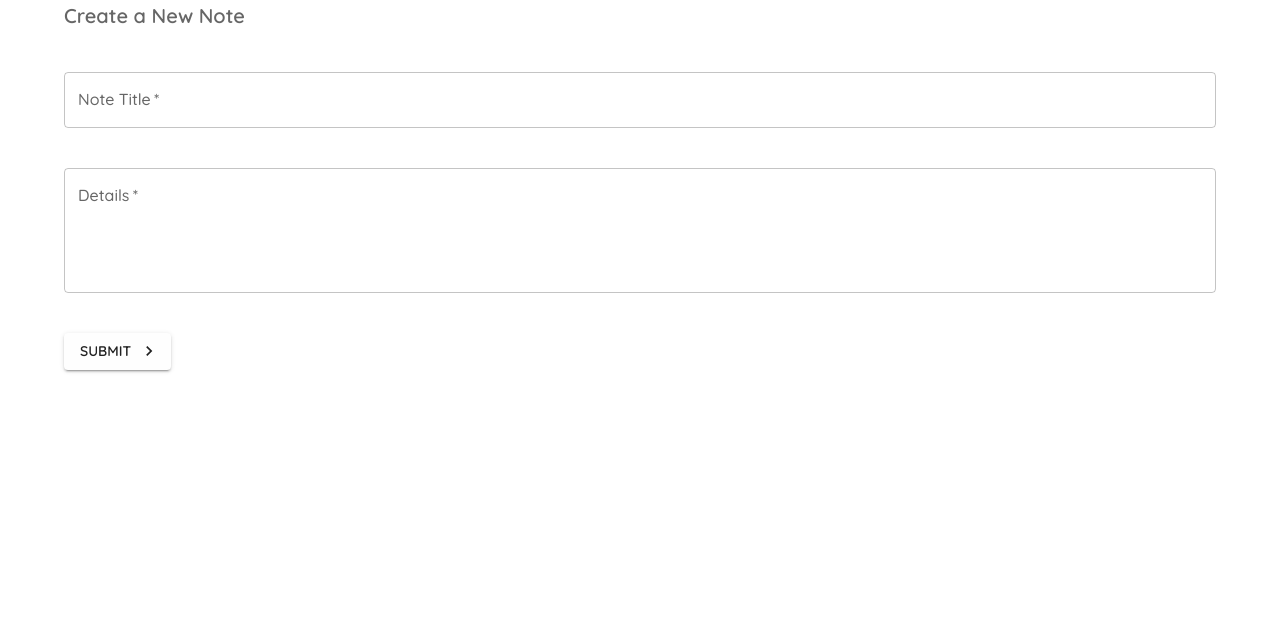
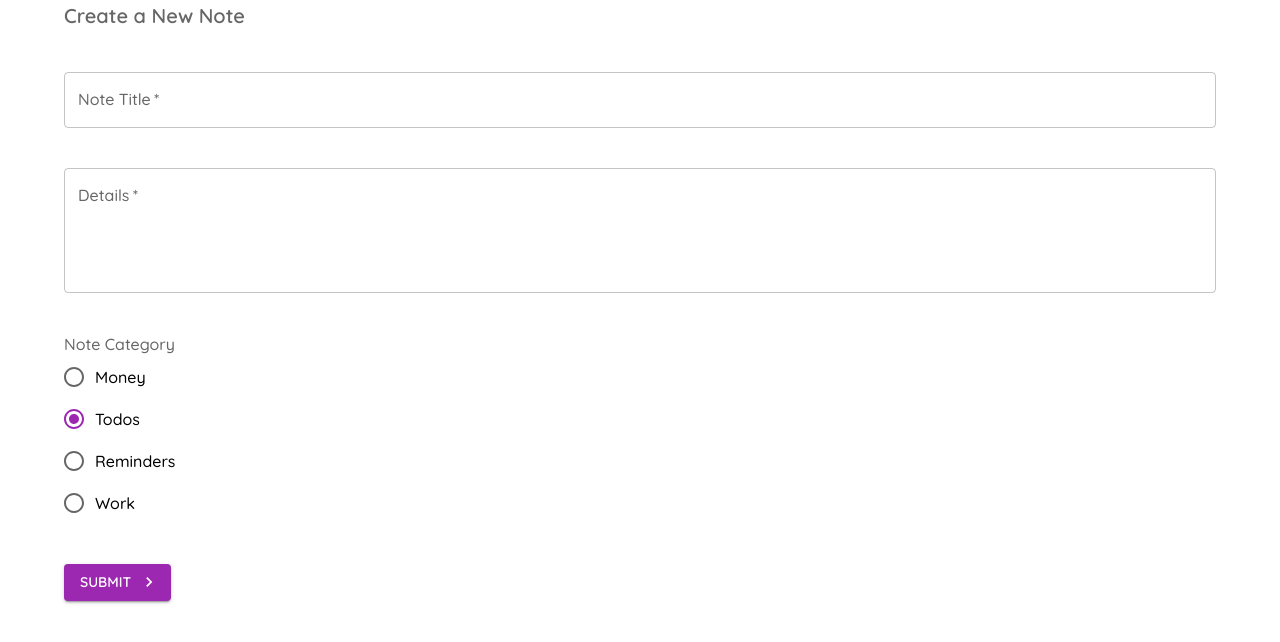
Before and after one commit to standen-learning/material-ui-tutorial, a React (Create React App) app: page /create in a window 1280 px wide. Shown: the top 642 px of the page. Built offline with nearby package versions, Linux system fonts and the light colour scheme.

Commit message:
Added radio buttons, json-server, and form submit handler.

```diff
--- /dev/null
+++ b/data/db.json
@@ -0,0 +1,28 @@
+{
+  "notes": [
+    {
+      "title": "Yoshi's birthday bash",
+      "details": "Lorem Ipsum is simply dummy text of the printing and typesetting industry. Lorem Ipsum has been the industry's standard dummy text ever since the 1500s, when an unknown printer took a galley of type and scrambled it to make a type specimen book.",
+      "category": "reminders",
+      "id": 1
+    },
+    {
+      "title": "Complete my ninja training",
+      "details": "Lorem Ipsum is simply dummy text of the printing and typesetting industry. Lorem Ipsum has been the industry's standard dummy text ever since the 1500s, when an unknown printer took.",
+      "category": "work",
+      "id": 2
+    },
+    {
+      "title": "Order a pizza!",
+      "details": "Lorem Ipsum is simply dummy text of the printing and typesetting industry. Lorem Ipsum has been the industry's standard dummy text ever since the 1500s, when an unknown printer took a galley of type and scrambled it to make a type specimen book.\nLorem Ipsum is simply dummy text of the printing and typesetting industry. Lorem Ipsum has been the industry's standard dummy text ever since the 1500s, when an unknown printer took a galley of type and scrambled it to make a type specimen book.",
+      "category": "todos",
+      "id": 3
+    },
+    {
+      "title": "Testing mctester",
+      "details": "kdfjsa;jdsljfsldkj;flasdf",
+      "category": "work",
+      "id": 4
+    }
+  ]
+}
--- a/src/App.js
+++ b/src/App.js
@@ -7,7 +7,7 @@
 const theme = createTheme({
   palette: {
     primary: {
-      main: '#fefefe'
+      main: '#9c27b0'
     },
     secondary: purple
   },
--- a/src/pages/Create.js
+++ b/src/pages/Create.js
@@ -1,8 +1,9 @@
 import React, { useState } from 'react'
-import { Typography, Button, Container, TextField } from '@mui/material'
+import { Typography, Button, Container, TextField, Radio, RadioGroup, FormControlLabel, FormLabel, FormControl } from '@mui/material'
 // import AcUnitOutlinedIcon from '@mui/icons-material/AcUnitOutlined';
 // import SendIcon from '@mui/icons-material/Send';
 import KeyboardArrowRightIcon from '@mui/icons-material/KeyboardArrowRight';
+import { useHistory } from 'react-router-dom/cjs/react-router-dom.min';
 
 const styles = {
   field: {
@@ -13,10 +14,12 @@
 }
 
 export default function Create() {
+  const history = useHistory();
   const [title, setTitle] = useState('');
   const [details, setDetails] = useState('');
   const [titleError, setTitleError] = useState(false);
   const [detailsError, setDetailsError] = useState(false);
+  const [category, setCategory] = useState('todos');
 
   const handleSubmit = (e) => {
     e.preventDefault();
@@ -32,7 +35,11 @@
     }
 
     if(title && details) {
-      console.log(title, details);
+      fetch('http://localhost:8000/notes', {
+        method: 'POST',
+        headers: { "Content-type": "application/json" },
+        body: JSON.stringify({ title,  details, category })
+      }).then(() => history.push('/'));
     }
   }
 
@@ -75,6 +82,16 @@
             error={detailsError}
           />
 
+          <FormControl sx={styles.field}>
+            <FormLabel>Note Category</FormLabel>
+            <RadioGroup value={category} onChange={(e) => setCategory(e.target.value)}>
+              <FormControlLabel value="money" control={<Radio />} label="Money" />
+              <FormControlLabel value="todos" control={<Radio />} label="Todos" />
+              <FormControlLabel value="reminders" control={<Radio />} label="Reminders" />
+              <FormControlLabel value="work" control={<Radio />} label="Work" />
+            </RadioGroup>
+          </FormControl>
+
           <Button
             type="submit"
             color="primary"
--- a/src/pages/Notes.js
+++ b/src/pages/Notes.js
@@ -1,9 +1,17 @@
-import React from 'react'
+import React, { useEffect, useState } from 'react'
 
 export default function Notes() {
+  const [notes, setNotes] = useState([]);
+  useEffect(() => {
+    fetch('http://localhost:8000/notes')
+      .then(res => res.json())
+      .then(data => setNotes(data))
+  }, []);
   return (
     <div>
-      Notes page
+      {notes.map(note => (
+        <p key={note.id}>{ note.title }</p>
+      ))}
     </div>
   )
 }
```
Also changed, not shown: 1 other file (tests, documents, lock files or other folders).
